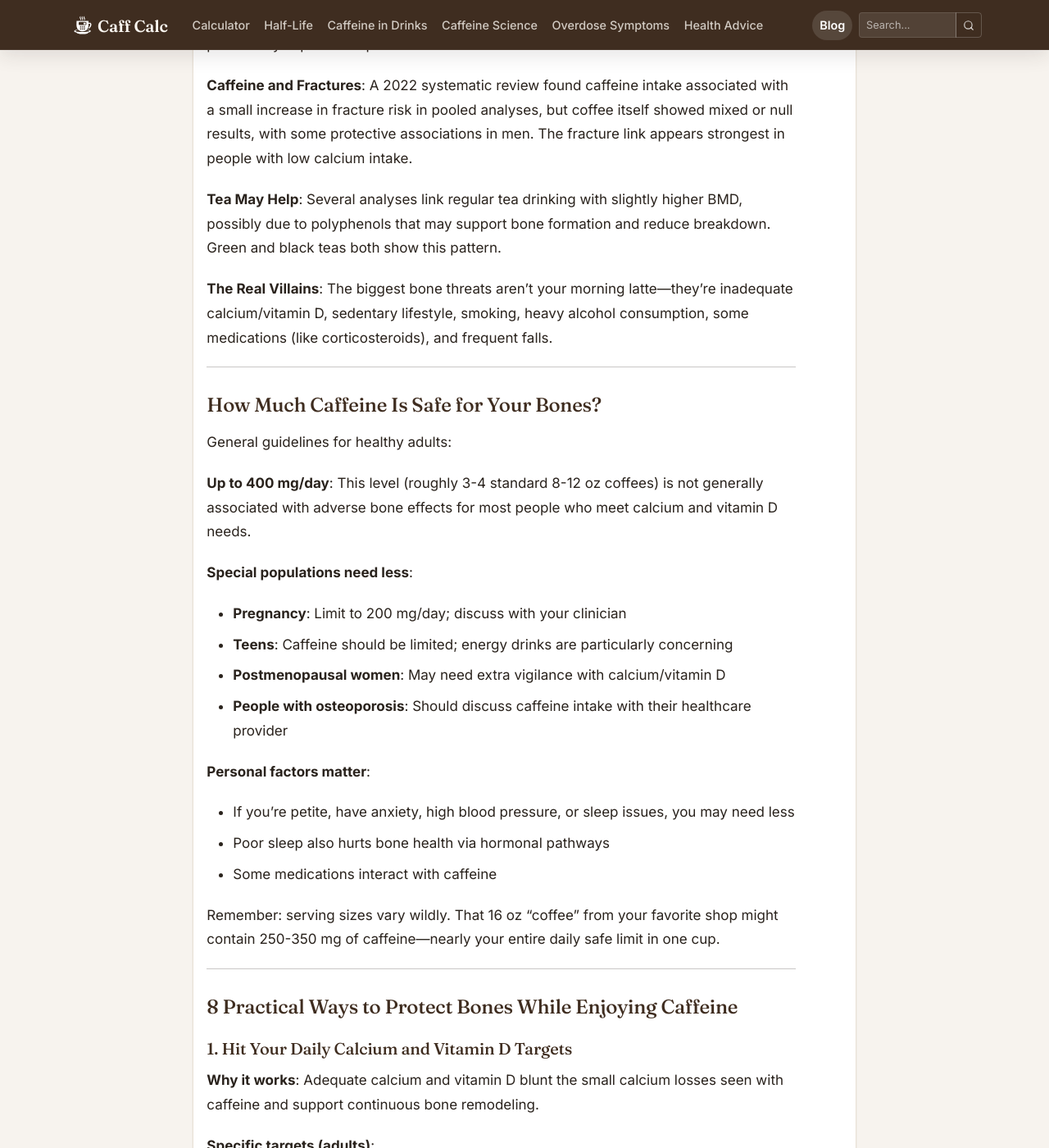
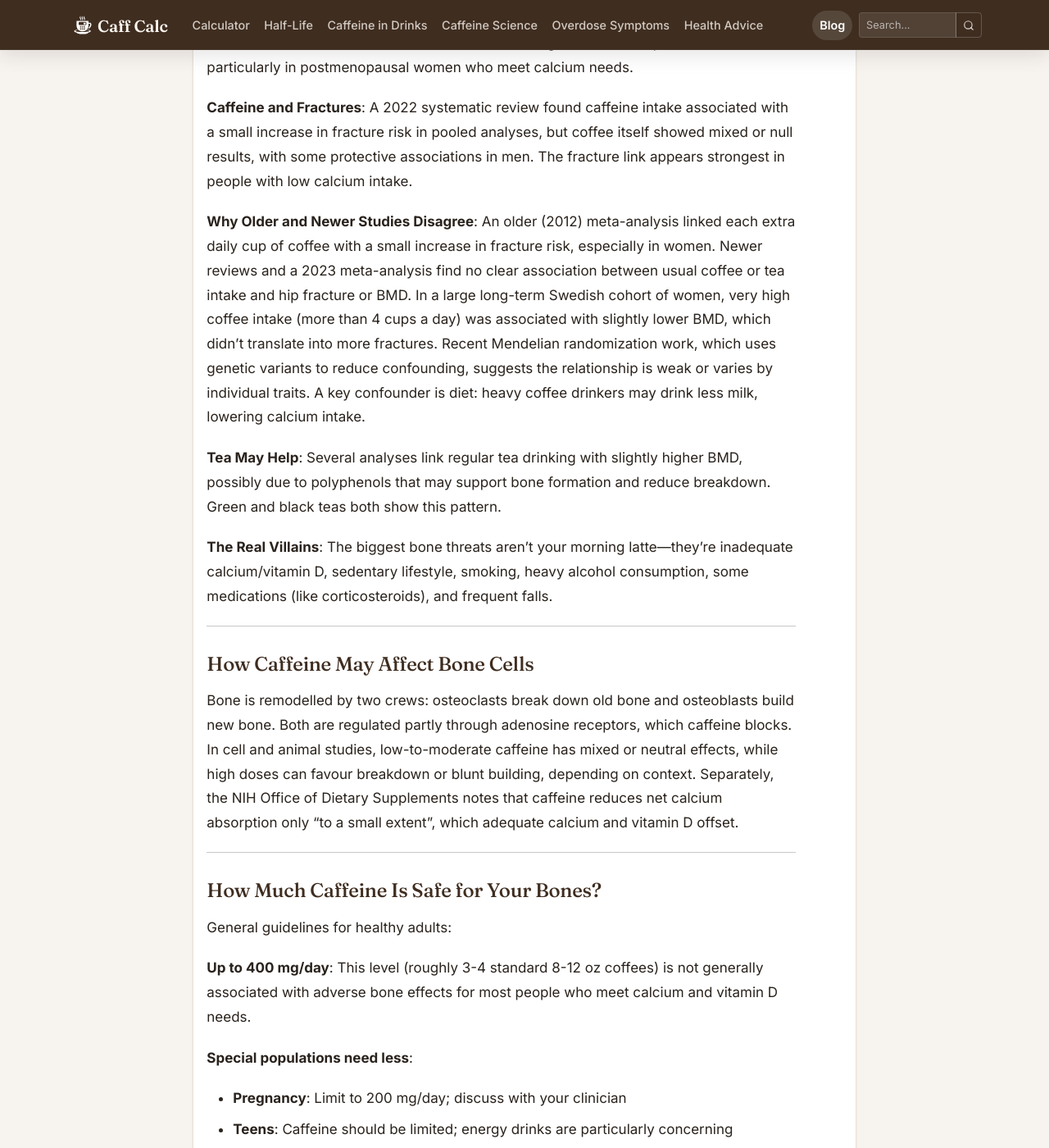
Before and after one commit to IUshakovsky/caff-calc, a Jekyll site: the page built from _posts/2026-01-13-caffeine-bone-health-risks-benefits.md, in a window 1280 px wide and 1400 px high, scrolled down 2356 px. Shown: the whole window at 82% size. Built offline with Jekyll 4.4.1, drawn with Linux system fonts in a browser that asks for light colours; comment, search, counter and statistics services are not loaded; some of the changed text lies outside the part shown.

Commit message:
oct 1.2: merge bone cluster into caffeine-bone-health-risks-benefits
Moves the conflicting-evidence explanation, bone-cell mechanism,
higher-risk coffee cap (BHOF) and medication review from
caffeine-osteoporosis-prevention, with sources, and redirects its URLs.

Co-Authored-By: Claude Opus 5.5 <noreply@anthropic.com>

```diff
--- a/_posts/2026-01-13-caffeine-bone-health-risks-benefits.md
+++ b/_posts/2026-01-13-caffeine-bone-health-risks-benefits.md
@@ -2,10 +2,14 @@
 layout: post
 title: "Caffeine and Bone Health: Risks, Benefits, and Smart Intake"
 date: 2026-01-13 03:00:00 +0000
-tags: [caffeine and bone health, osteoporosis, calcium, coffee, tea, fracture risk]
+last_modified_at: 2026-10-13
+tags: [caffeine and bone health, osteoporosis, calcium, coffee, tea, fracture risk, caffeine and osteoporosis, bone health, prevention]
 excerpt: "Worried that coffee might weaken your bones? Here's what the science says about caffeine's real impact on calcium, bone density, and fracture risk—and how to sip smart."
 image: "/assets/images/blog/caffeine-bone-health.jpg"
-redirect_from: /2026/01/13/caffeine-bone-health-risks-benefits/
+redirect_from:
+  - /2026/01/13/caffeine-bone-health-risks-benefits/
+  - /blog/caffeine-osteoporosis-prevention/
+  - /2026/02/10/caffeine-osteoporosis-prevention/
 drinks: [latte, green-tea, black-tea, cappuccino, decaf-coffee]
 ---
 
@@ -56,9 +60,17 @@ The big-picture evidence is reassuring for moderate consumers:
 
 **Caffeine and Fractures**: A 2022 systematic review found caffeine intake associated with a small increase in fracture risk in pooled analyses, but coffee itself showed mixed or null results, with some protective associations in men. The fracture link appears strongest in people with low calcium intake.
 
+**Why Older and Newer Studies Disagree**: An older (2012) meta-analysis linked each extra daily cup of coffee with a small increase in fracture risk, especially in women. Newer reviews and a 2023 meta-analysis find no clear association between usual coffee or tea intake and hip fracture or BMD. In a large long-term Swedish cohort of women, very high coffee intake (more than 4 cups a day) was associated with slightly lower BMD, which didn't translate into more fractures. Recent Mendelian randomization work, which uses genetic variants to reduce confounding, suggests the relationship is weak or varies by individual traits. A key confounder is diet: heavy coffee drinkers may drink less milk, lowering calcium intake.
+
 **Tea May Help**: Several analyses link regular tea drinking with slightly higher BMD, possibly due to polyphenols that may support bone formation and reduce breakdown. Green and black teas both show this pattern.
 
 **The Real Villains**: The biggest bone threats aren't your morning latte—they're inadequate calcium/vitamin D, sedentary lifestyle, smoking, heavy alcohol consumption, some medications (like corticosteroids), and frequent falls.
+
+---
+
+## How Caffeine May Affect Bone Cells
+
+Bone is remodelled by two crews: osteoclasts break down old bone and osteoblasts build new bone. Both are regulated partly through adenosine receptors, which caffeine blocks. In cell and animal studies, low-to-moderate caffeine has mixed or neutral effects, while high doses can favour breakdown or blunt building, depending on context. Separately, the NIH Office of Dietary Supplements notes that caffeine reduces net calcium absorption only "to a small extent", which adequate calcium and vitamin D offset.
 
 ---
 
@@ -72,7 +84,7 @@ General guidelines for healthy adults:
 - **Pregnancy**: Limit to 200 mg/day; discuss with your clinician
 - **Teens**: Caffeine should be limited; energy drinks are particularly concerning
 - **Postmenopausal women**: May need extra vigilance with calcium/vitamin D
-- **People with osteoporosis**: Should discuss caffeine intake with their healthcare provider
+- **People with osteoporosis or several risk factors** (postmenopause, low body weight, past low-trauma fractures, long-term steroid use): the Bone Health & Osteoporosis Foundation notes that more than three cups of coffee a day may interfere with calcium absorption and contribute to bone loss, so about three cups or fewer is a sensible cap. Discuss it with your healthcare provider.
 
 **Personal factors matter**:
 - If you're petite, have anxiety, high blood pressure, or sleep issues, you may need less
@@ -177,6 +189,7 @@ For more detailed information on safe caffeine levels, see our [health advice]({
 - **Protein**: 0.8-1.0 g/kg body weight daily (about 50-70g for average adult)
 - **Fall prevention**: Remove tripping hazards, improve lighting, check vision
 - **Don't smoke**: Smoking dramatically increases fracture risk
+- **Review medications**: Some medicines, including glucocorticoids, certain antidepressants (SSRIs), thiazolidinediones and long-term high-dose proton pump inhibitors, can affect bone density. Ask your clinician about bone-protective steps and whether a DEXA scan makes sense
 - **Limit alcohol**: No more than 1 drink/day for women, 2 for men
 
 These factors dwarf caffeine's impact on bone health.
@@ -211,6 +224,9 @@ Yes, they can be. Energy drinks often deliver higher, faster doses of caffeine (
 
 **Q: Should I stop drinking coffee after menopause?**
 Not necessarily. Focus on the big wins: calcium/vitamin D adequacy (1,200 mg calcium daily for women 51+), resistance and impact exercise, and fall prevention. Keeping caffeine moderate (under 400 mg/day) and spacing it from calcium supplements is reasonable. Discuss your total risk profile, medications, and bone density with your healthcare provider.
+
+**Q: Should I stop drinking coffee if I have osteopenia or osteoporosis?**
+Not necessarily. Bone-health authorities emphasise moderation plus adequate calcium and vitamin D rather than elimination. If you're at high risk, consider limiting coffee to about three cups a day and work with your clinician on a full bone-health plan.
 
 **Q: Is tea better for bones than coffee?**
 Tea usually has less caffeine per cup and provides polyphenols; several studies link regular tea consumption with slightly higher BMD. However, the biggest wins for bone health still come from meeting calcium/vitamin D targets, exercising regularly, and maintaining overall healthy lifestyle habits. Both tea and coffee can fit into a bone-friendly diet.
@@ -252,6 +268,15 @@ Scientific sources supporting this article:
 - [PubMed: High-dose, short-term caffeine (800 mg/6 h) increases renal calcium clearance by 77% (randomized trial)](https://pubmed.ncbi.nlm.nih.gov/33852164/)
 - [PMC: Association of coffee and tea intake with BMD and hip fracture—meta-analysis (2023)](https://pmc.ncbi.nlm.nih.gov/articles/PMC10301353/)
 - [PubMed: Updated meta-analysis—tea consumption and higher BMD](https://pubmed.ncbi.nlm.nih.gov/28328853/)
+- [PubMed (2012): Meta-analysis of coffee consumption and fracture risk](https://pubmed.ncbi.nlm.nih.gov/23185185/)
+- [PubMed (2013): Long-term coffee intake, fractures, and BMD in women](https://pubmed.ncbi.nlm.nih.gov/23880351/)
+- [J Nutr Sci (2025): Coffee intake and femoral neck BMD—NHANES and Mendelian randomization](https://pmc.ncbi.nlm.nih.gov/articles/PMC12278175/)
+- [PMC: Adenosine A1 receptors regulate bone resorption and bone density](https://pmc.ncbi.nlm.nih.gov/articles/PMC2853194/)
+- [PMC (2024): Caffeine regulates osteoclast/osteoblast differentiation via AKT/NF-κB/MAPK pathways](https://pmc.ncbi.nlm.nih.gov/articles/PMC11208461/)
+- [NIH Office of Dietary Supplements: Calcium—Health Professional Fact Sheet](https://ods.od.nih.gov/factsheets/calcium-HealthProfessional/)
+- [Bone Health & Osteoporosis Foundation: Osteoporosis diet & nutrition](https://www.bonehealthandosteoporosis.org/patients/treatment/nutrition/)
+- [BHOF: FAQ—Caffeine and bone health](https://www.bonehealthandosteoporosis.org/faq/590)
+- [Mayo Clinic: Bone health—tips to keep your bones healthy](https://www.mayoclinic.org/healthy-lifestyle/adult-health/in-depth/bone-health/art-20045060)
 
 ---
 
```
Also changed, not shown: _posts/2026-02-10-caffeine-osteoporosis-prevention.md (deleted, +0 -179 lines).
